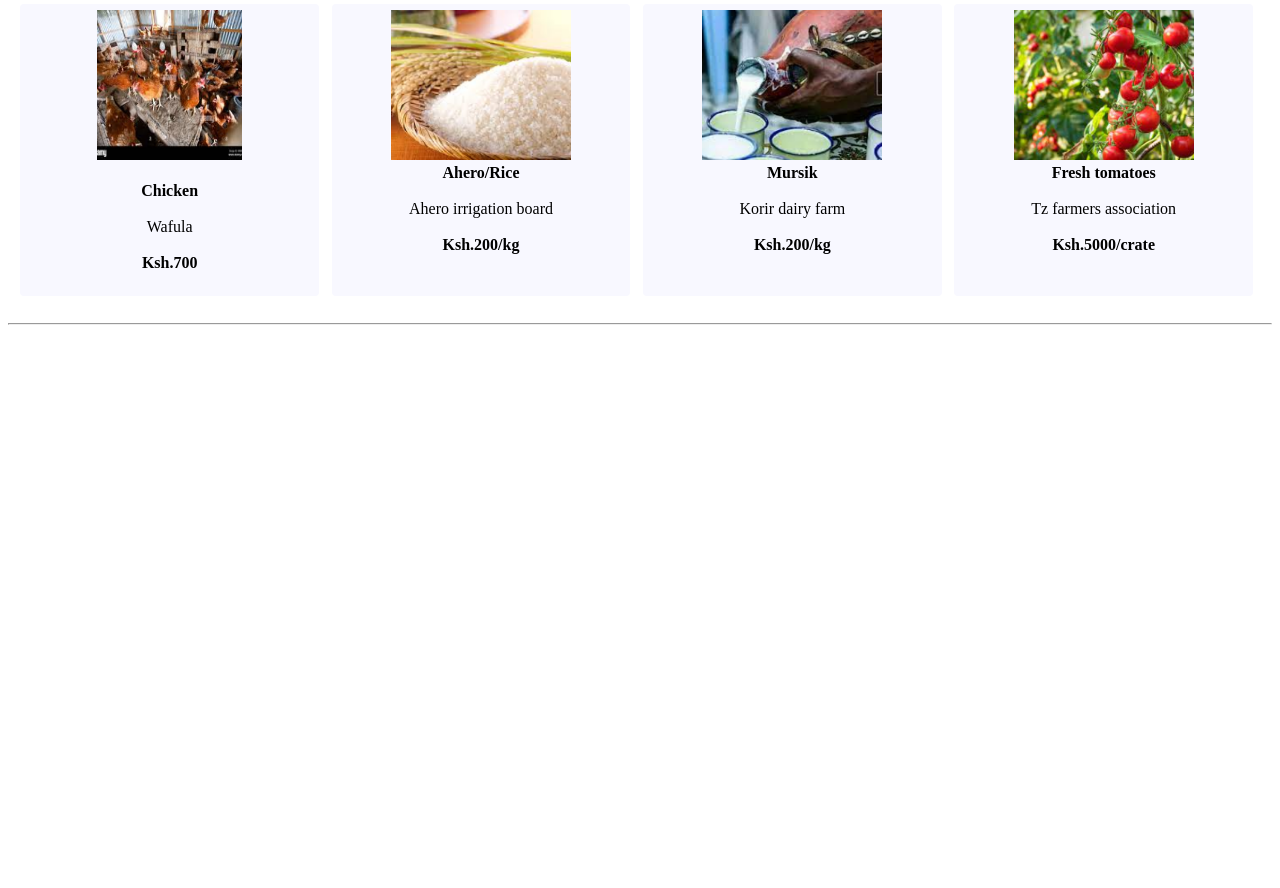
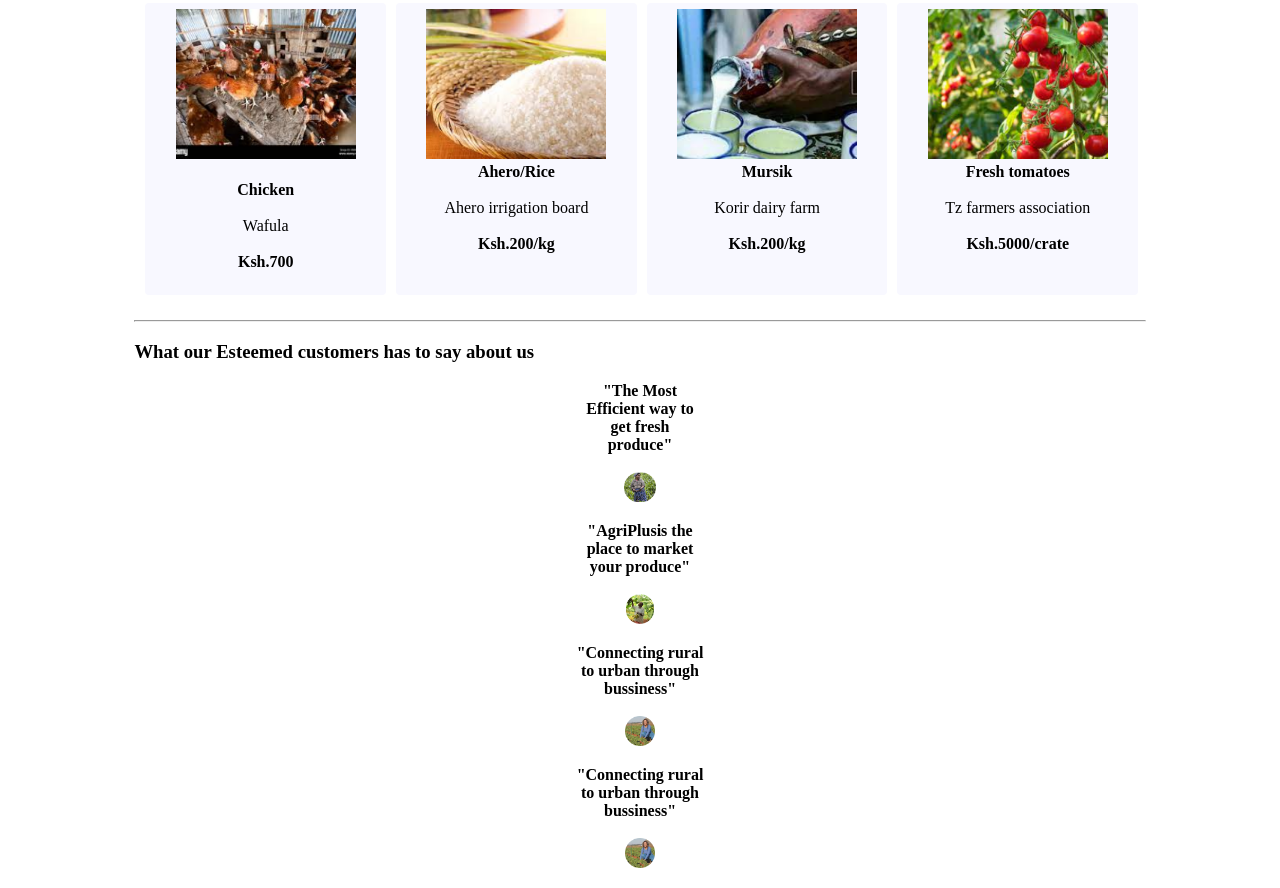
Before and after one commit to ronnykipkirui/agri-plus-website, a plain HTML site: page index.html in a window 1280 px wide. Shown: the part 1836-2724 px from the top of the page. Before the commit the page ends 2169 px from the top, so only its background shows below. Drawn offline with Linux system fonts and the light colour scheme.

Commit message:
add customers feedback to index.html

```diff
--- a/index.html
+++ b/index.html
@@ -13,10 +13,6 @@
 
 <body>
     <div class="div_body">
-        <style>
-
-        </style>
-
         <div class="topnav">
             <div class="topnav_wrapper">
 
@@ -59,7 +55,7 @@
                         and producers
                         <br> directly.
                     </p>
-                    <button>Explore more</button>
+                    <button class="bt2">Explore more</button>
                 </div>
 
             </div>
@@ -101,10 +97,7 @@
 
         </div>
         <hr>
-        <div>
 
-
-        </div>
         <center>
             <h2>Our Categories Of Products</h2>
         </center>
@@ -156,13 +149,15 @@
             </div>
 
         </div>
+        <div>
             <h3>Newest items</h3>
         </div>
         <div class="data2">
 
             <div class="each_data">
                 <p>
-                <center> <img class="image1" height="150px" width="50%" src="aserts/images/Rectangle 6.png"></center><br>
+                    <center> <img class="image1" height="150px" src="aserts/images/Rectangle 6.png"></center>
+                    <br>
                     <center><b>Chicken</b></center><br>
                     <center>Wafula</center><br>
                     <center><b>Ksh.700</b></center><br>
@@ -198,9 +193,41 @@
             </div>
         </div>
         <hr>
+        <div>
+            <h3><b>What our Esteemed customers has to say about us</b></h3>
+        </div>
+        <div class="data3">
+
+            <p>
+                <center><b>"The Most <br>Efficient way to<br> get fresh <br>produce"</b></center><br>
+                <center><img height="30px" src="aserts/images/Rectangle 11.png" </center><br>
 
 
+            </p>
         </div>
+        <div class="each_data">
+            <p>
+                <center><b>"AgriPlusis the <br>place to market <br>your produce"</b></center><br>
+                <center><img height="30px" src="aserts/images/Rectangle 11-1.png" </center><br>
+
+            </p>
+        </div>
+        <div class="each_data">
+            <p>
+                <center><b>"Connecting rural<br> to urban through <br>bussiness"</b></center><br>
+                <center><img height="30px" src="aserts/images/Rectangle 11-2.png" </center><br>
+
+            </p>
+        </div>
+        <div class="each_data">
+            <p>
+                <center><b>"Connecting rural<br> to urban through <br>bussiness"</b></center><br>
+                <center><img height="30px" src="aserts/images/Rectangle 11-2.png" </center><br>
+
+            </p>
+        </div>
+
+
     </div>
 </body>
 
```
Lines whose indentation alone changed are shown as unchanged.
